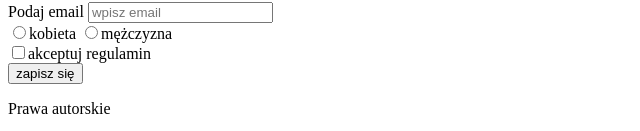
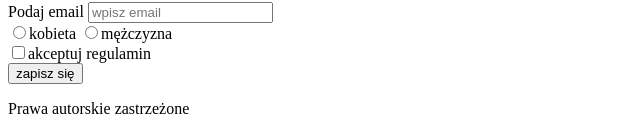
Before and after one commit to MariaMioduska/MarysiaM, a plain HTML site: page index.html in a window 1280 px wide. Shown: the part 1602-1733 px from the top of the page, 0-640 px from the left. Drawn offline with Linux system fonts and the light colour scheme.

Commit message:
Added zastrzeżone

```diff
--- a/index.html
+++ b/index.html
@@ -77,7 +77,7 @@
             <input type="submit" value="zapisz się">
         </div>
     </form>
-    <p>Prawa autorskie</p>
+    <p>Prawa autorskie zastrzeżone</p>
 </footer>
 </body>
 </html>
```
